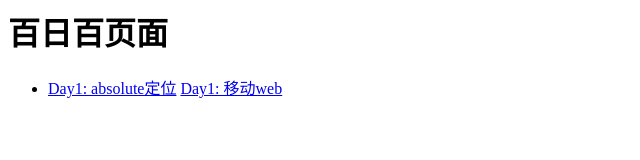
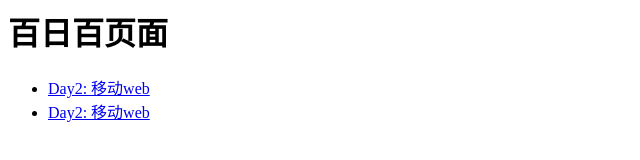
Before and after one commit to thinkgarden/kiss, a plain HTML site: page 100/index.html in a window 1280 px wide. Shown: the whole page, without its empty margins (0-640 px from the left). Drawn offline with Linux system fonts and the light colour scheme.

Commit message:
update centent

```diff
--- a/100/2/css/main.css
+++ b/100/2/css/main.css
@@ -1,23 +1,8 @@
-blockquote, body, button, dd, dl, dt, fieldset, form, h1, h2, h3, h4, h5, h6, hr, input, legend, li, ol, p, pre, td, textarea, th, ul,img{
-    margin: 0;
-    padding: 0;
-  }
-body{background:black;overflow: hidden;}
+blockquote, body, button, dd, dl, dt, fieldset, form, h1, h2, h3, h4, h5, h6, hr, input, legend, li, ol, p, pre, td, textarea, th, ul,img{margin: 0; padding: 0; }
+body{background:black;}
 ul{list-style:none}
 .clearfix:after{display: block; content: "\20"; height: 0; clear: both; overflow: hidden; visibility: hidden;}
 .img-container li img{}
 .img-container li {overflow:hidden;float:left;width:100px;height:100px;}
-.large{
-  position: absolute;
-  top:0px;
-  left: 0px;
-  width:100%;
-  height: 100%;
-  background-color: #000;
-}
-@media(min-width: 800px){
-  .img-container{
-    max-width: 800px;
-    margin: 0 auto;
-  }
-}
+.large{position: absolute; top:0px; left: 0px; width:100%; height: 100%; background-color: #000; }
+@media(min-width: 800px){.img-container{max-width: 800px; margin: 0 auto; } }
--- a/100/index.html
+++ b/100/index.html
@@ -2,7 +2,10 @@
 
 <ul>
 <li>
-  <a href="1">Day1: absolute定位</a>
-  <a href="2">Day1: 移动web</a>
+  <a href="2">Day2: 移动web</a>
+</li>
+
+<li>
+  <a href="2">Day2: 移动web</a>
 </li>
 </ul>
```
